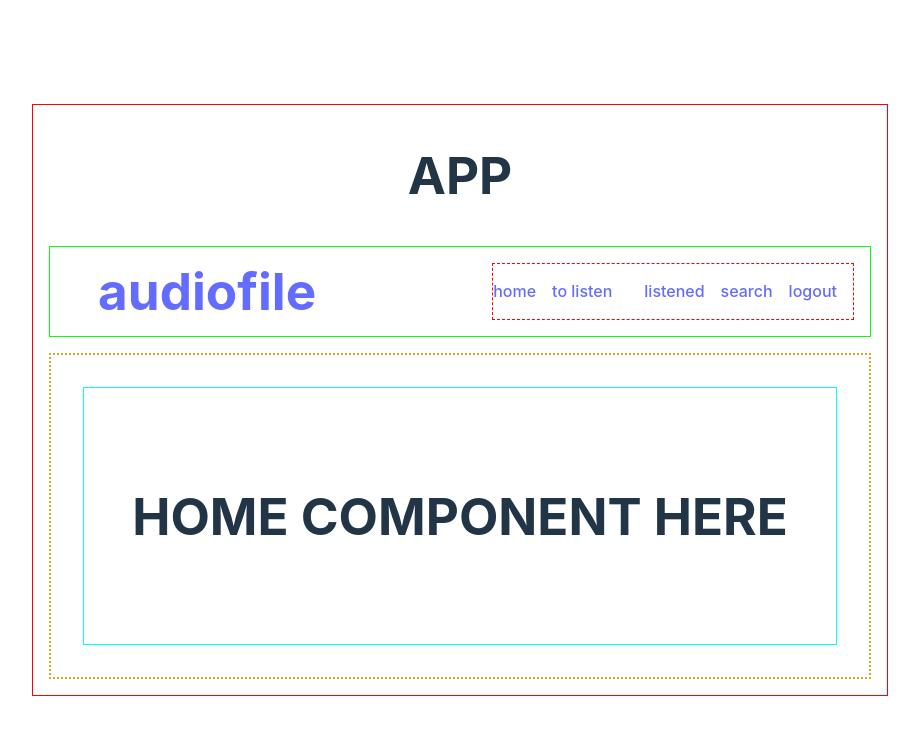
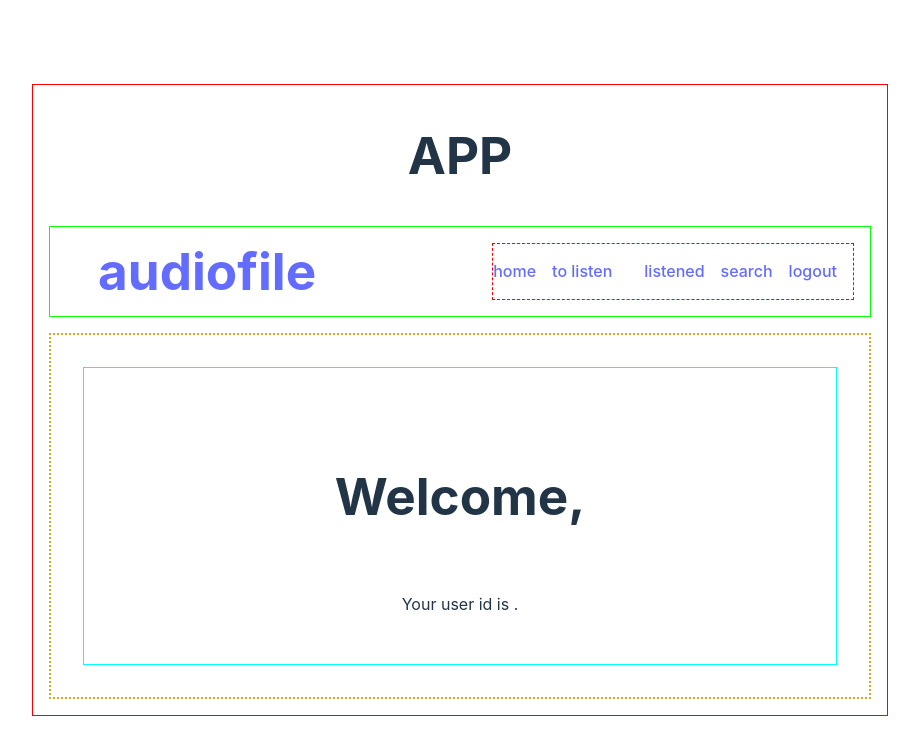
Before and after one commit to echeng0123/audiofile, a React (Vite) app in the folder client/: page / in a window 1280 px wide. Shown: the top 738 px of the page, without its empty margins (180-1099 px from the left). Built offline with nearby package versions, Linux system fonts and the light colour scheme; no server answers; sample sign-in values are in the browser's storage.

Commit message:
finished user object info, fixing listened refresh issue

```diff
--- a/client/fetching/local.js
+++ b/client/fetching/local.js
@@ -8,6 +8,18 @@ export const fetchAllUsers = async () => {
 		const response = await fetch(`${base_url}/users`);
 		const result = await response.json();
 		console.log("result from fetchAllUser ", result);
+		return result;
+	} catch (error) {
+		console.error(error);
+	}
+};
+
+// get single user info
+export const fetchUserByUserId = async (user_id) => {
+	try {
+		const response = await fetch(`${base_url}/users/${user_id}`);
+		const result = await response.json();
+		console.log("result from fetch single user ", result);
 		return result;
 	} catch (error) {
 		console.error(error);
--- a/client/src/components/EditListened.jsx
+++ b/client/src/components/EditListened.jsx
@@ -22,7 +22,7 @@ export default function EditListened({ listened_id }) {
 		async function getListenedById() {
 			try {
 				const response = await fetchListenedById(listenedId);
-				console.log("fetched listened data: ", response);
+				// console.log("fetched listened data: ", response);
 				setListened(response);
 			} catch (error) {
 				console.error("'problem fetching listened item", error);
@@ -54,7 +54,7 @@ export default function EditListened({ listened_id }) {
 
 	async function handleRating(event, newValue) {
 		event.preventDefault();
-		console.log("value is currently", newValue);
+		// console.log("value is currently", newValue);
 		setValue(newValue);
 	}
 
--- a/client/src/components/Home.jsx
+++ b/client/src/components/Home.jsx
@@ -1,7 +1,38 @@
-export default function Home() {
+import { fetchUserByUserId } from "../../fetching/local";
+import { useEffect, useState } from "react";
+
+export default function Home({ token, userId }) {
+	console.log("userId in Home", userId);
+	const [username, setUsername] = useState("");
+	const [userIdNo, setUserIdNo] = useState(null);
+
+	useEffect(() => {
+		async function getUserInfoByUserId() {
+			const response = await fetchUserByUserId(userId);
+			console.log("response from user id", response);
+			setUsername(response.username);
+			setUserIdNo(response.users_id);
+		}
+		getUserInfoByUserId();
+	}, []);
+
+	// converts string to title case/sentence case for later display in rendering
+	function titleCase(str) {
+		str = str.toLowerCase().split(" ");
+		for (let i = 0; i < str.length; i++) {
+			str[i] = str[i].charAt(0).toUpperCase() + str[i].slice(1);
+		}
+		return str.join(" ");
+	}
+
 	return (
 		<section id="home-container">
-			<h1>HOME COMPONENT HERE</h1>
+			{userId && (
+				<div>
+					<h1>Welcome, {titleCase(username)}</h1>
+					<p>Your user id is {userIdNo}.</p>
+				</div>
+			)}
 		</section>
 	);
 }
--- a/client/src/components/Listened.jsx
+++ b/client/src/components/Listened.jsx
@@ -9,10 +9,10 @@ export default function Listened({ token, userId }) {
 	const [listened, setListened] = useState([]);
 	const [listenedList, setListenedList] = useState([]);
 
-	useEffect(() => {
-		console.log("userId in listened", userId);
-		console.log("token in listened", token);
-	}, []);
+	// useEffect(() => {
+	// 	console.log("userId in listened", userId);
+	// 	console.log("token in listened", token);
+	// }, []);
 
 	const navigate = useNavigate();
 
--- a/client/src/components/MainSection.jsx
+++ b/client/src/components/MainSection.jsx
@@ -22,7 +22,10 @@ export default function MainSection({
 	return (
 		<section id="main-section-container">
 			<Routes>
-				<Route path="/" element={<Home />}></Route>
+				<Route
+					path="/"
+					element={<Home token={token} userId={userId} />}
+				></Route>
 				<Route
 					path="/to-listen"
 					element={<ToListen token={token} userId={userId} />}
```
